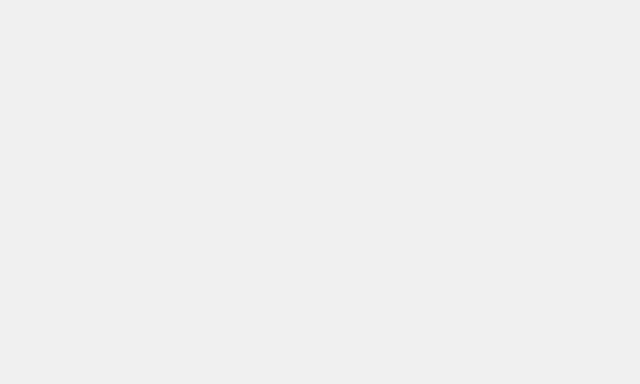
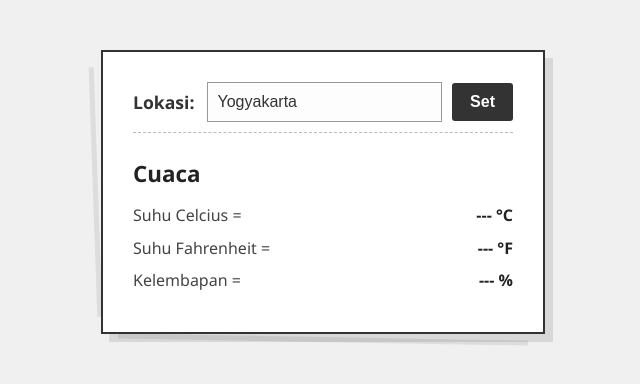
Before and after one commit to afnanyogs/index, a plain HTML site: page index.html in a window 1280 px wide. Shown: the whole page, without its empty margins (317-957 px from the left). Drawn offline with nearby package versions, Linux system fonts and the light colour scheme.

Commit message:
tamabh cuaca

```diff
--- a/index.html
+++ b/index.html
@@ -156,3 +156,33 @@
         }
 
     </style>
+</head>
+<body>
+    <script src="https://cdnjs.cloudflare.com/ajax/libs/jquery/3.7.1/jquery.min.js"
+    integrity="sha512-v2CJ7UaYy4JwqLDIrZUI/4hqeoQieOmAZNXBeQyjo21dadnwR+8ZaIJVT8EE2iyI61OV8e6M8PP2/4hpQINQ/g=="
+    crossorigin="anonymous"
+    referrerpolicy="no-referrer"></script>
+
+    <div id="weather_frame">
+
+        <div id="lokasi_input_container">
+            <span id="lokasi_label">Lokasi:</span>
+            <input type="text" id="lokasi_input" value="Yogyakarta">
+            <button id="set_button">Set</button>
+        </div>
+
+        <div id="tampilan">
+
+            <p>Cuaca</p>
+            <p>
+                <span class="data-label">Suhu Celcius =</span>
+                <span class="data-value"><span id="suhu_c">---</span> °C</span>
+            </p>
+            <p>
+                <span class="data-label">Suhu Fahrenheit =</span>
+                <span class="data-value"><span id="suhu_f">---</span> °F</span>
+            </p>
+            <p>
+                <span class="data-label">Kelembapan =</span>
+                <span class="data-value"><span id="kelembapan">---</span> %</span>
+            </p>
```
